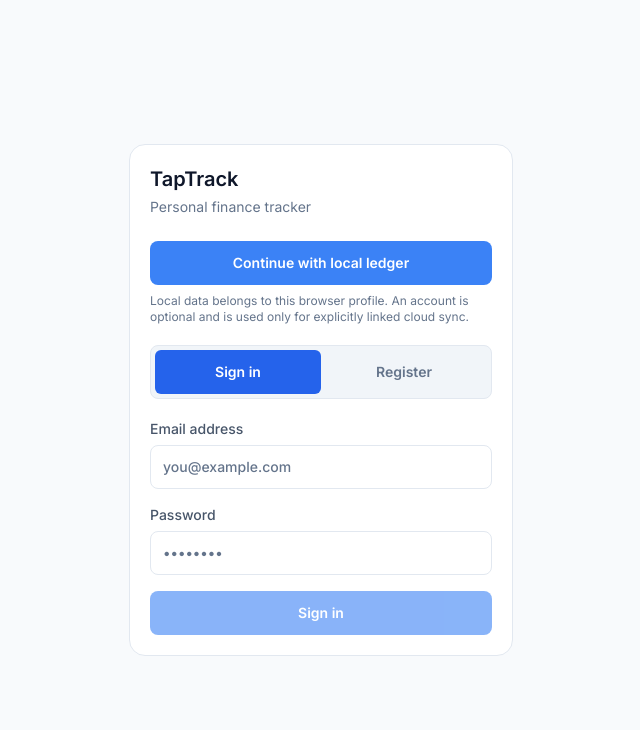
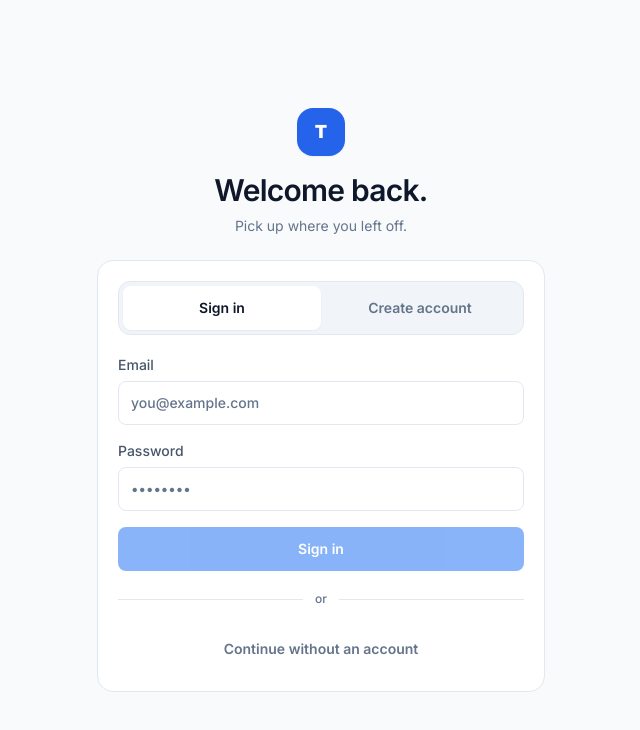
Before and after one commit to AFR0011/TapTrack, a Next.js app: page /login in a window 1280 px wide. Shown: the top 730 px of the page, without its empty margins (319-959 px from the left). Built offline with nearby package versions, Linux system fonts and the light colour scheme; no server answers.

Commit message:
Redesign account entry experience

```diff
--- a/app/(auth)/login/page.tsx
+++ b/app/(auth)/login/page.tsx
@@ -24,19 +24,19 @@ export default function LoginPage() {
     const authState = new URLSearchParams(window.location.search).get('auth');
     if (authState === 'confirmation-failed') {
       queueMicrotask(() => {
-        setError('Email confirmation could not be completed. Please try the confirmation link again or sign in.');
+        setError('Email confirmation failed. Open the confirmation link again or sign in.');
       });
     }
   }, []);
 
-  const handleSubmit = async (e: React.FormEvent) => {
-    e.preventDefault();
+  const handleSubmit = async (event: React.FormEvent) => {
+    event.preventDefault();
     setLoading(true);
     setError('');
 
     const supabase = createSupabaseBrowserClient();
     if (!supabase) {
-      setError('Cloud accounts are not configured. Continue with the local ledger.');
+      setError('Accounts are unavailable right now.');
       setLoading(false);
       return;
     }
@@ -45,9 +45,7 @@ export default function LoginPage() {
       const { data, error: signUpError } = await supabase.auth.signUp({
         email,
         password,
-        options: {
-          emailRedirectTo: `${window.location.origin}/auth/callback`,
-        },
+        options: { emailRedirectTo: `${window.location.origin}/auth/callback` },
       });
       if (signUpError) {
         setError(signUpError.message);
@@ -71,69 +69,69 @@ export default function LoginPage() {
   };
 
   return (
-    <div className="flex min-h-screen items-center justify-center bg-background p-4">
-      <Card className="w-full max-w-sm">
-        <div className="mb-6">
-          <h1 className="text-xl font-semibold text-primary">TapTrack</h1>
-          <p className="mt-1 text-sm text-muted">Personal finance tracker</p>
+    <div className="flex min-h-screen items-center justify-center bg-background p-4 sm:p-6">
+      <div className="w-full max-w-md">
+        <div className="mb-6 text-center">
+          <div className="mx-auto grid h-12 w-12 place-items-center rounded-2xl bg-accent text-lg font-black text-white shadow-sm">T</div>
+          <h1 className="mt-4 text-3xl font-semibold tracking-tight text-primary">
+            {mode === 'signin' ? 'Welcome back.' : 'Create your account.'}
+          </h1>
+          <p className="mt-2 text-sm text-muted">
+            {mode === 'signin' ? 'Pick up where you left off.' : 'Sync, Smart Categories, and Quick Capture.'}
+          </p>
         </div>
 
-        <Button type="button" fullWidth onClick={() => router.replace('/app')}>
-          Continue with local ledger
-        </Button>
-        <p className="mt-2 text-xs text-muted">
-          Local data belongs to this browser profile. An account is optional and is used only for
-          explicitly linked cloud sync.
-        </p>
-
+        <Card className="overflow-hidden">
           {!providerConfigured ? (
-          <p className="mt-5 rounded-lg border border-subtle bg-surface-muted p-3 text-sm text-muted">
-            Cloud accounts are not configured on this installation.
-          </p>
+            <div className="space-y-4">
+              <p className="rounded-xl border border-subtle bg-surface-muted p-3 text-sm text-muted">Accounts are unavailable on this installation.</p>
+              <Button type="button" fullWidth onClick={() => router.replace('/app')}>Continue locally</Button>
+            </div>
           ) : registered ? (
-          <div className="space-y-4">
-            <div className="rounded-lg border border-success bg-success-muted p-4 text-sm font-medium text-success">
-              Account created. Check your email to confirm the address, then sign in.
-            </div>
+            <div className="text-center">
+              <div className="mx-auto grid h-12 w-12 place-items-center rounded-full bg-success-muted text-xl text-success">✓</div>
+              <h2 className="mt-4 text-xl font-semibold text-primary">Check your inbox.</h2>
+              <p className="mt-2 text-sm text-muted">Confirm {email}, then come back to sign in.</p>
               <Button
                 type="button"
                 fullWidth
+                className="mt-6"
                 onClick={() => {
                   setRegistered(false);
                   setMode('signin');
                 }}
               >
-              Sign in
+                Back to sign in
               </Button>
             </div>
           ) : (
             <>
-            <div className="mt-5 mb-5 flex rounded-lg border border-subtle bg-surface-muted p-1">
-              {(['signin', 'register'] as Mode[]).map((m) => (
+              <div className="mb-5 flex rounded-xl border border-subtle bg-surface-muted p-1">
+                {(['signin', 'register'] as Mode[]).map((item) => (
                   <button
-                  key={m}
+                    key={item}
                     type="button"
                     onClick={() => {
-                    setMode(m);
+                      setMode(item);
                       setError('');
                     }}
                     className={cn(
-                    'min-h-11 flex-1 rounded-md text-sm font-semibold transition-colors focus-visible:outline focus-visible:outline-2 focus-visible:outline-offset-2 focus-visible:outline-accent',
-                    mode === m ? 'bg-accent text-white' : 'text-muted hover:text-secondary'
+                      'min-h-11 flex-1 rounded-lg text-sm font-semibold transition-colors focus-visible:outline focus-visible:outline-2 focus-visible:outline-offset-2 focus-visible:outline-accent',
+                      mode === item ? 'bg-surface text-primary shadow-sm' : 'text-muted hover:text-secondary'
                     )}
                   >
-                  {m === 'signin' ? 'Sign in' : 'Register'}
+                    {item === 'signin' ? 'Sign in' : 'Create account'}
                   </button>
                 ))}
               </div>
 
-            <form onSubmit={handleSubmit} className="flex flex-col gap-4">
+              <form onSubmit={handleSubmit} className="grid gap-4">
                 <Field
                   id="email"
-                label="Email address"
+                  label="Email"
                   type="email"
                   value={email}
-                onChange={(e) => setEmail(e.target.value)}
+                  onChange={(event) => setEmail(event.target.value)}
                   placeholder="you@example.com"
                   required
                   autoComplete="email"
@@ -144,7 +142,7 @@ export default function LoginPage() {
                   label="Password"
                   type="password"
                   value={password}
-                onChange={(e) => setPassword(e.target.value)}
+                  onChange={(event) => setPassword(event.target.value)}
                   placeholder={mode === 'register' ? 'At least 6 characters' : '••••••••'}
                   required
                   minLength={6}
@@ -152,17 +150,25 @@ export default function LoginPage() {
                   disabled={loading}
                 />
                 {error ? (
-                <p role="alert" className="rounded-lg border border-danger bg-danger-muted px-3 py-2 text-sm font-medium text-danger">
-                  {error}
-                </p>
+                  <p role="alert" className="rounded-xl border border-danger bg-danger-muted px-3 py-2 text-sm font-medium text-danger">{error}</p>
                 ) : null}
-              <Button type="submit" fullWidth loading={loading} disabled={loading || !email || !password}>
+                <Button type="submit" fullWidth size="lg" loading={loading} disabled={loading || !email || !password}>
                   {mode === 'signin' ? 'Sign in' : 'Create account'}
                 </Button>
               </form>
+
+              <div className="my-5 flex items-center gap-3 text-xs font-medium text-muted">
+                <span className="h-px flex-1 bg-subtle" />
+                or
+                <span className="h-px flex-1 bg-subtle" />
+              </div>
+              <Button type="button" fullWidth variant="ghost" onClick={() => router.replace('/app')}>
+                Continue without an account
+              </Button>
             </>
           )}
         </Card>
       </div>
+    </div>
   );
 }
```
Lines whose indentation alone changed are shown as unchanged.
